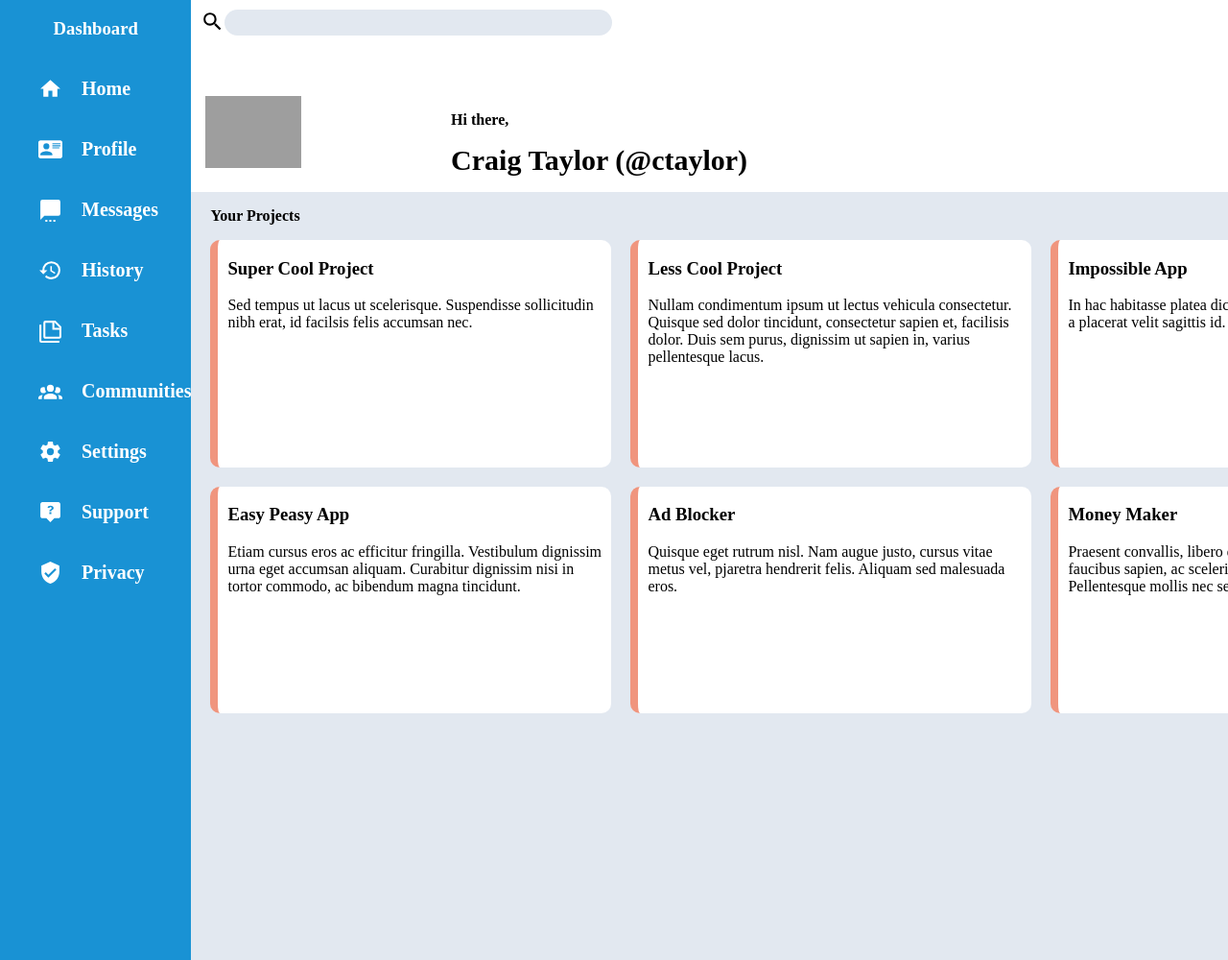
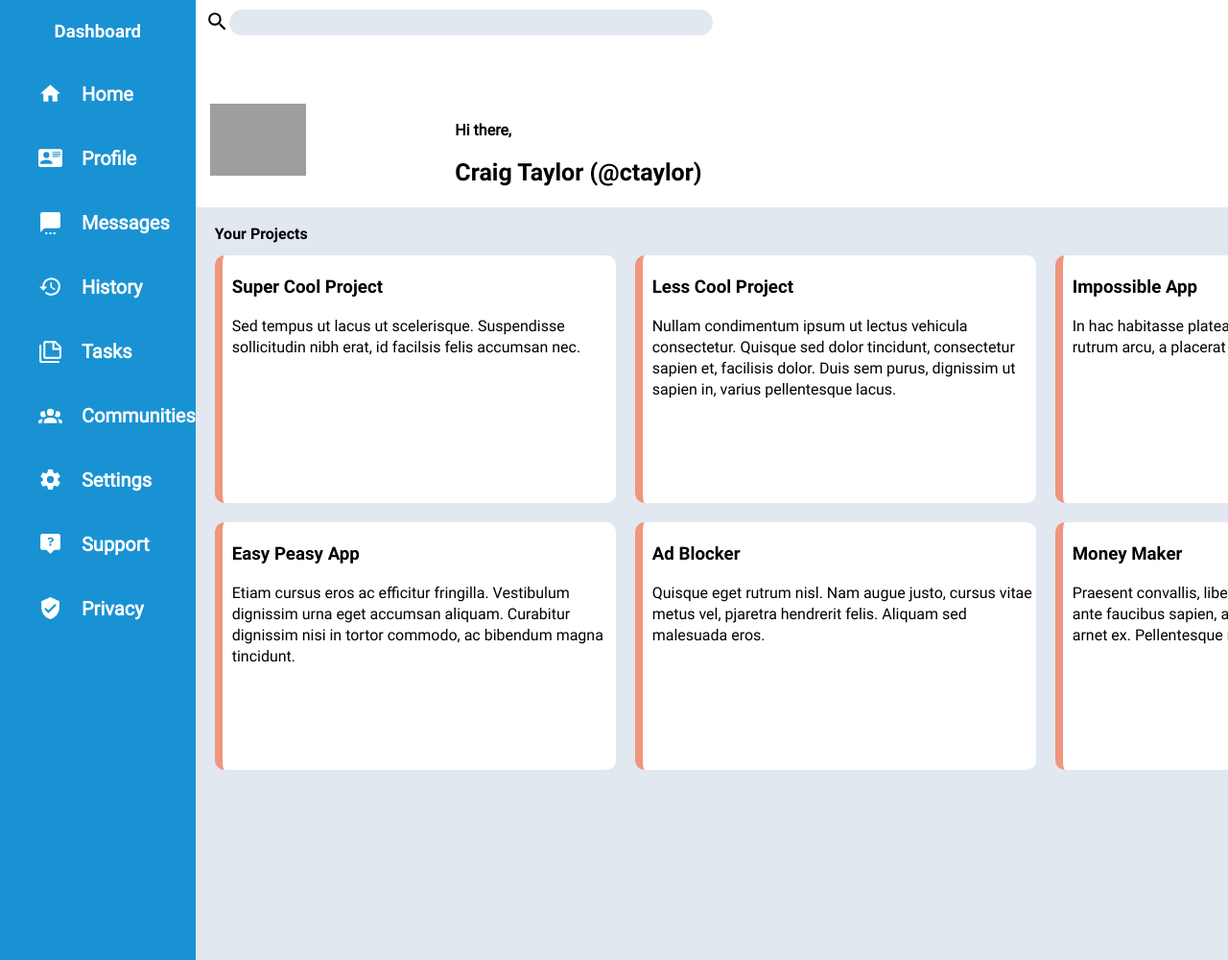
Before and after one commit to Cragt/Admin-Dashboard, a plain HTML site: page index.html in a window 1280 px wide. Shown: the top 1000 px of the page at 96% size. Drawn offline with Linux system fonts and the light colour scheme; grey boxes are pictures that could not be loaded.

Commit message:
Change font type and styling

```diff
--- a/index.html
+++ b/index.html
@@ -6,6 +6,7 @@
     <meta name="viewport" content="width=device-width, initial-scale=1.0" />
     <title>Dashboard</title>
     <link rel="stylesheet" href="style.css" />
+    <link rel="stylesheet" href="fonts.css" />
   </head>
   <body>
     <div class="container">
--- a/style.css
+++ b/style.css
@@ -2,6 +2,7 @@ html,
 body {
   margin: 0;
   padding: 0;
+  font-family: robotoregular;
 }
 
 .container {
@@ -58,7 +59,7 @@ form {
   gap: 20px;
   justify-content: right;
   margin-right: 50px;
-  font-weight: bold;
+  font-family: robotobold;
 }
 
 .bottom-left {
@@ -80,9 +81,9 @@ form {
 }
 
 .bottom-left > p:nth-child(3) {
-  font-weight: bold;
-  font-size: 30px;
+  font-size: 25px;
   margin: 0;
+  font-family: robotobold;
 }
 
 .bottom-right {
@@ -114,7 +115,7 @@ form {
 
 .main-content > p {
   margin-left: 20px;
-  font-weight: bold;
+  font-family: robotobold;
   position: absolute;
 }
 
@@ -136,6 +137,10 @@ form {
   width: 400px;
   border-left: 8px solid #f0957e;
   padding-left: 10px;
+}
+
+h3 {
+  font-family: robotobold;
 }
 
 .right-side {
@@ -206,7 +211,7 @@ input[type="text"],
 textarea {
   background-color: #e2e8f0;
   border: none;
-  width: 400px;
+  width: 500px;
   height: 25px;
   border-radius: 15px;
 }
```
Lines whose indentation alone changed are shown as unchanged.
